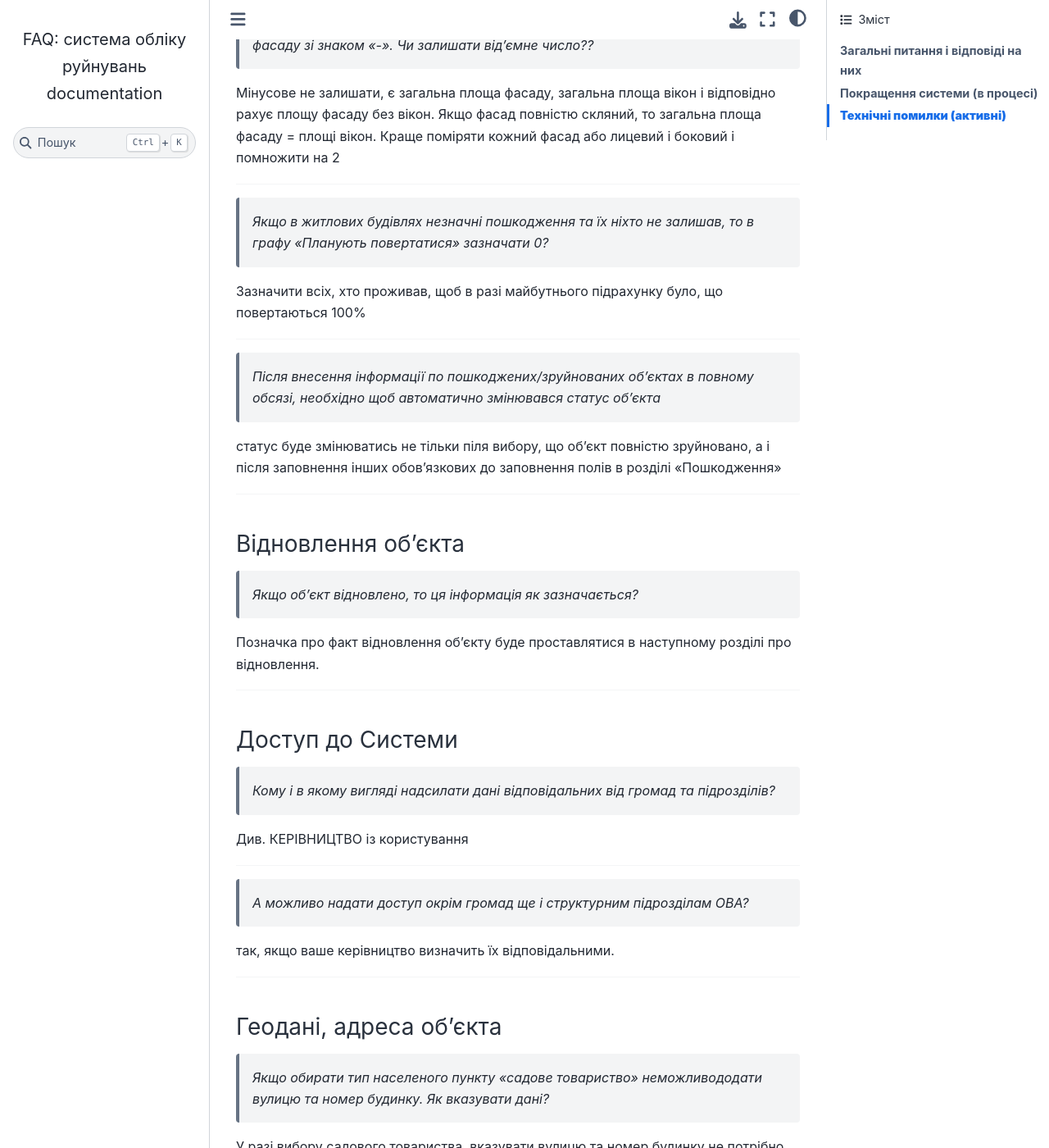
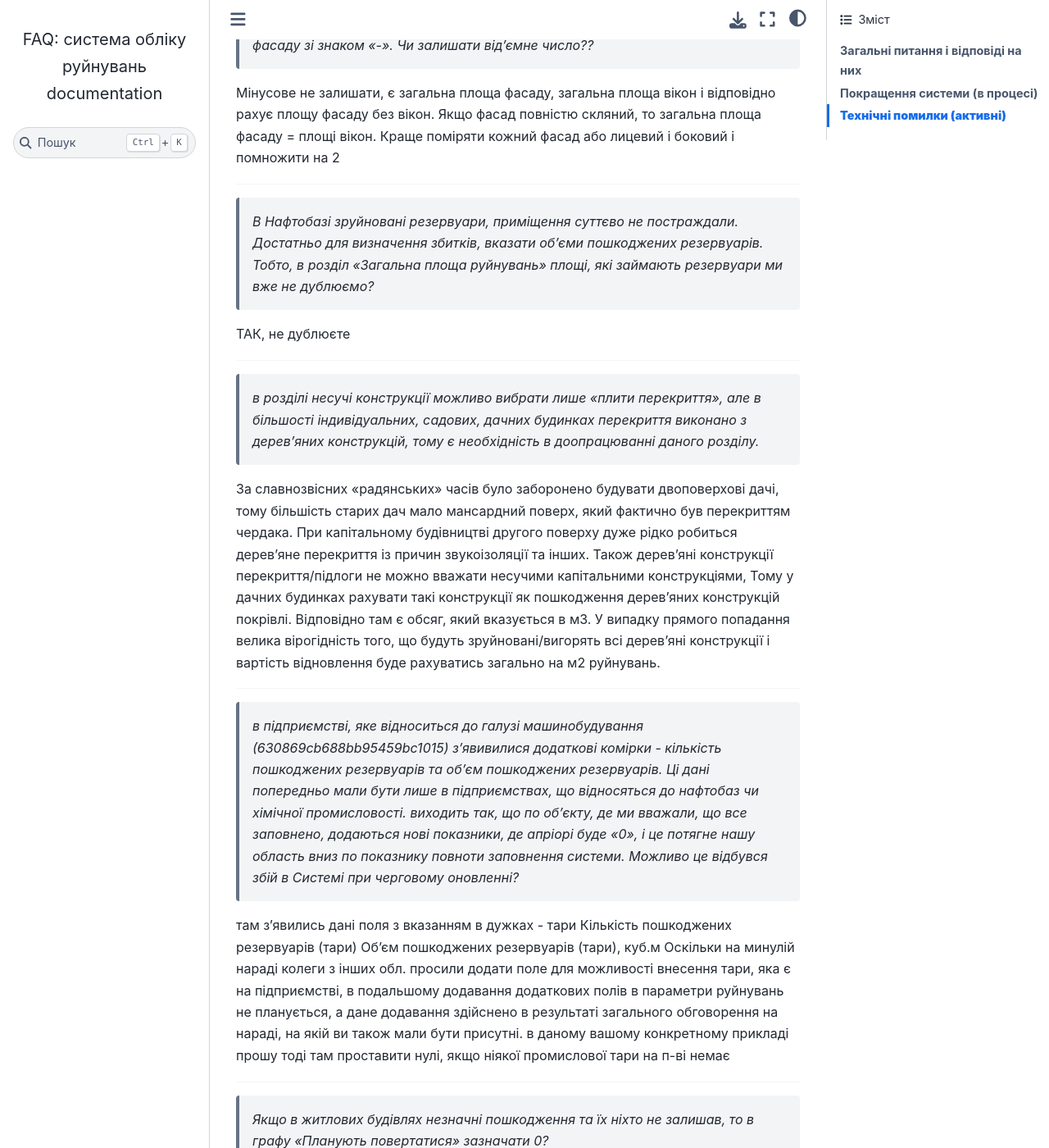
Before and after one commit to hp0404/docs.rebuild, a Sphinx documentation site: the page built from docs/source/index.md, in a window 1280 px wide and 1400 px high, scrolled down 13875 px. Shown: the whole window at 82% size. Built offline with Sphinx 7.4.7 and the Sphinx Book theme 1.1.4, drawn with Linux system fonts in a browser that asks for light colours; some of the changed text lies outside the part shown.

Commit message:
Updated docs

```diff
--- a/docs/source/index.md
+++ b/docs/source/index.md
@@ -92,9 +80,11 @@
 Сектор Водопостачання та водовідведення, тип водовідведення, категорія очисні споруди
 
 ---
-> *Куди віднести державну нотаріальну контору*
+> *Куди віднести бюро судово-медичної експертизи?  Тоді що вибрати в розділі пошкоджень в категоріях? там є поліклініка; багатопрофільна лікаря; центр екстреної медичної допомоги та медицини катастроф. Якось нічого по змісту не підходить*
 
-Сектор - торгівля та послуги, тип - заклади побутового обслуговування
+Заклади спеціалізованої та вторинної медичної допомоги
+Зазвичай бюро судово-медичної експертизи входить у склад багатопрофільної лікарні. Якщо це не так - зазначайте саме це, оскільки ми не можемо передбачити абсолютно всі варіантів існування юридичних осіб у будь-якому напрямку
+
 
 ---
 > *Якщо два особняки на одній ділянці*
@@ -110,6 +100,21 @@
 > *Куди віднести церкву, яка є і пам’яткою архітектури*
 
 Сектор - культура та туризм, тип - Пам'ятки культурної спадщини - об’єкт першочергово до даного типу, оскільки по закону “про культурну спадщину” до них буде застосовано окрему оцінку руйнувань
+
+---
+> *Куди віднести державну нотаріальну контору*
+
+Сектор - торгівля та послуги, тип - заклади побутового обслуговування
+
+---
+> *Якщо інформація лише по пошкоджених мережах (тобто це не будівля), то заповнювати дані лише по довжині мереж? До речі, це довжина Загальна цих мереж чи лише пошкоджених?*
+
+Для цього є відповідний сектор та тип. Довжина в залежності від типу - буде вказано в назві відповідного параметра
+
+---
+> *До якого сектору та типу віднести такий об'єкт як цвинтар?*
+
+Релігійні споруди.
 
 ---
 > *В місті Києві водозабезпечення питною водою населення здійснюється, зокрема, і за допомогою БЮВЕТНИХ КОМПЛЕКСІВ.
@@ -151,14 +151,14 @@
 ### Немає доступу до об'єкта
 
 <!-- access starts -->
+> *Що робити з об'єктами по яким зовсім відсутня інформація (відомо тільки кількість) Херсонська ОВА?*
+
+Для того щоб додати новий об'єкт в систему потрібно заповнити набір параметрів в закладці "Загальна" з червоною зірочкою. Якщо даний, мінімально необхідний для додавання об'єкта, набір параметрів відсутній, то додати об'єкт неможливо.
+
+---
 > *Не допускають до огляду - таємна інформація, і все, є деякі дані, але багато з тих що помічені зірочкою залишаться незаповнені?*
 
 Якщо підприємство зацікавлено щоб руйнування потрапили в загальні розрахунки і могло на щось претендувати в майбутньому, то нехай заповнять вам параметри руйнувань, які ви попередньо їм передсте, обравши в системі сектор і тип їхнього об'єкта
-
----
-> *Що робити з об'єктами по яким зовсім відсутня інформація (відомо тільки кількість) Херсонська ОВА?*
-
-Для того щоб додати новий об'єкт в систему потрібно заповнити набір параметрів в закладці "Загальна" з червоною зірочкою. Якщо даний, мінімально необхідний для додавання об'єкта, набір параметрів відсутній, то додати об'єкт неможливо.
 
 ---
 > *Не надають і все, таємна інформація - кримінальна справа по факту руйнувань порушена і як буде експертиза в рамках справи, то тоді й отримаєте дані, якщо вам їх нададуть правоохоронні органи. Або недопуск до власного помешкання особами - їх право, насильно не можна, законом такі дії не дозволено,,, тим більше що законом взагалі обов'язок обстеження лежить на ОМС, а не на ОВА. Та все ж по таких випадках деякі дані є, але не всі комірки з зірочками будуть заповнені. Може десь можна ввести додаткову ятку для таких випадків, щоб потім область не фонила, як невиконавша завдання?*
@@ -280,6 +273,13 @@
 Сектор "Промисловість" - тип "Нафтобази" - параметри руйнувань "Кількість зруйнованих/пошкоджених резервуарів", "Об'єм зруйнованих/пошкоджених резервуарів, куб.м"
 
 ---
+> *Якщо в будівлі ушкоджена тільки двері (вхідна група), ми їх зазначаємо в фасад? Прописуємо в площу руйнувань? Чи їх буде виокремлено як вікна в окрему категорію ушкоджень огороджуючих конструкцій?*
+
+Пошкодження вхідної групи враховуйте в:
+пошкодження огороджуючих конструкцій - Фасад - площа руйнувань
+
+
+---
 > *Щодо зазначення ЄДРПОУ.
  Наприклад є підприємство "Київспецтранс" у нього зруйновано частково чи пошкоджено: гаражі, склад ПММ, адмінбудівля.
  З роз'яснень на нараді потрібно зрозумів,що ці всі об'єкти потрібно вводити окремо.
@@ -294,6 +294,11 @@
 > *Кількість службових автомобілів/техніки, які були пошкоджені*
 
 Зменіно на "Кількість автомобілів/спеціалізованої техніки, які були пошкоджені"
+
+---
+> *Площу обов'язково округляти до цілого?*
+
+Достатньо з точністю до 1 м2
 
 ---
 > *Якщо форма власності акціонерне товариство ( фірма Ахметова) ставити приватна?*
@@ -332,6 +332,11 @@
 якщо це великі по площі приміщення, то горизонтальну площу ураження (глибину перемножину на ширину)
 
 також під трищиною в стіні потрібно розуміти тріщину в зовнішній стіні, а не незначні пошкодження (тріщинки, "посічення") фасадного декоративного покриття
+
+---
+> *В руйнації можливо вибрати тільки несучі та огороджуючі конструкції, де можно вибрати вікна, дах, фасад та інші....?*
+
+Вікна, дах, фасад відносяться до огороджуючих конструкцій - без розуміння цього неможливо заповняти дані по руйнації.
 
 ---
 > *Якщо в об’єкті пошкоджені лише вікна, то обираємо за таким алгоритмом Ступінь пошкодження - частково пошкоджено Ступінь руйнації - часткова; огороджуючі конструкції - вікна. Далі вносимо дані лише по вікнах?*
@@ -349,14 +354,28 @@
 Об'єкт вноситься один раз, актуальний ступінь руйнувань, який є станом на зараз по даному об'єкту вносите в систему.
 
 ---
-> *В руйнації можливо вибрати тільки несучі та огороджуючі конструкції, де можно вибрати вікна, дах, фасад та інші....?*
-
-Вікна, дах, фасад відносяться до огороджуючих конструкцій - без розуміння цього неможливо заповняти дані по руйнації.
-
----
 > *Якщо у нас об'єкт у якого фасад це більша частина вітражних вікон, то фактично фасад складає меншу частину вікон і система мені рахує % пошкодження фасаду зі знаком "-". Чи залишати від'ємне число??*
 
 Мінусове не залишати, є загальна площа фасаду, загальна площа вікон і відповідно рахує площу фасаду без вікон. Якщо фасад повністю скляний, то загальна площа фасаду = площі вікон. Краще поміряти кожний фасад або лицевий і боковий і помножити на 2
+
+---
+> *В Нафтобазі зруйновані резервуари, приміщення суттєво не постраждали. Достатньо для визначення збитків, вказати об'єми пошкоджених резервуарів. Тобто, в розділ "Загальна площа руйнувань" площі, які займають резервуари ми вже не дублюємо?*
+
+ТАК, не дублюєте
+
+---
+> *в розділі несучі конструкції можливо вибрати лише "плити перекриття", але в більшості індивідуальних, садових, дачних будинках перекриття виконано з дерев'яних конструкцій, тому є необхідність в доопрацюванні даного розділу.*
+
+За славнозвісних «радянських» часів було заборонено будувати двоповерхові дачі, тому більшість старих дач мало мансардний поверх, який фактично був перекриттям чердака. При капітальному будівництві другого поверху дуже рідко робиться дерев’яне перекриття із причин звукоізоляції та інших. Також дерев’яні конструкції перекриття/підлоги  не можно вважати несучими капітальними конструкціями, Тому у дачних будинках рахувати такі конструкції як пошкодження дерев’яних конструкцій покрівлі. Відповідно там є обсяг, який вказується в м3. У випадку прямого попадання велика вірогідність того, що будуть зруйновані/вигорять всі дерев’яні конструкції і вартість відновлення буде рахуватись загально на м2 руйнувань.
+
+---
+> *в підприємстві, яке відноситься до галузі машинобудування (630869cb688bb95459bc1015) з'явивилися додаткові комірки - кількість пошкоджених резервуарів та об'єм пошкоджених резервуарів. Ці дані попередньо мали бути лише в підприємствах, що відносяться до нафтобаз чи хімічної промисловості. виходить так, що по об'єкту, де ми вважали, що все заповнено, додаються нові показники, де апріорі буде "0", і це потягне нашу область вниз по показнику повноти заповнення системи. Можливо це відбувся збій в Системі при черговому оновленні?*
+
+там з'явились дані поля з вказанням в дужках - тари
+Кількість пошкоджених резервуарів (тари)
+Об'єм пошкоджених резервуарів (тари), куб.м
+Оскільки на минулій нараді колеги з інших обл. просили додати поле для можливості внесення тари, яка є на підприємстві, в подальшому додавання додаткових полів в параметри руйнувань не планується, а дане додавання здійснено в результаті загального обговорення на нараді, на якій ви також мали бути присутні.
+в даному вашому конкретному прикладі прошу тоді там проставити нулі, якщо ніякої промислової тари на п-ві немає
 
 ---
 > *Якщо в житлових будівлях незначні пошкодження та їх ніхто не залишав, то в графу "Планують повертатися" зазначати 0?*
@@ -510,22 +529,22 @@
 Найближчим часом буде реалізовано додаткові фільтри
 
 ---
+> *Дуже незручно корегувати текст в комірках (назва об'єкту, вулиці) Коли додаєш об’єкт галочки при заповненні не з'являються. Потрібно зберегти і заново зайти редагувати... витрачаємо додаткові хвилини на повторне редагув*
+
+Найближчим часом буде реалізовано
+
+---
 > *Є декілька незручностей при роботі в системі. Не можливо ввести дату пошкодження з клавіатури, а саме при введенні року все збивається і кожного разу треба вибирати вручну в календарі. Також при додаванні нового об'єкту в списку одразу не відображається адреса, треба натиснути на редагування, щоб вона з'явилась. Додаю відео, можливо так простіше буде зрозуміти в чому саме проблема.*
 
 Найближчим часом буде реалізовано
 
 ---
-> *Дуже незручно корегувати текст в комірках (назва об'єкту, вулиці) Коли додаєш об’єкт галочки при заповненні не з'являються. Потрібно зберегти і заново зайти редагувати... витрачаємо додаткові хвилини на повторне редагув*
+> *Чи можна змінити підложку карти на супутникові знімки?*
 
 Найближчим часом буде реалізовано
 
 ---
 > *А можна, щоб облгази та обленерго самі заповнювали інформацію?*
-
-Найближчим часом буде реалізовано
-
----
-> *Чи можна змінити підложку карти на супутникові знімки?*
 
 Найближчим часом буде реалізовано
 
```
Also changed, not shown: other parts of docs/source/index.md (+1 -30 lines).
